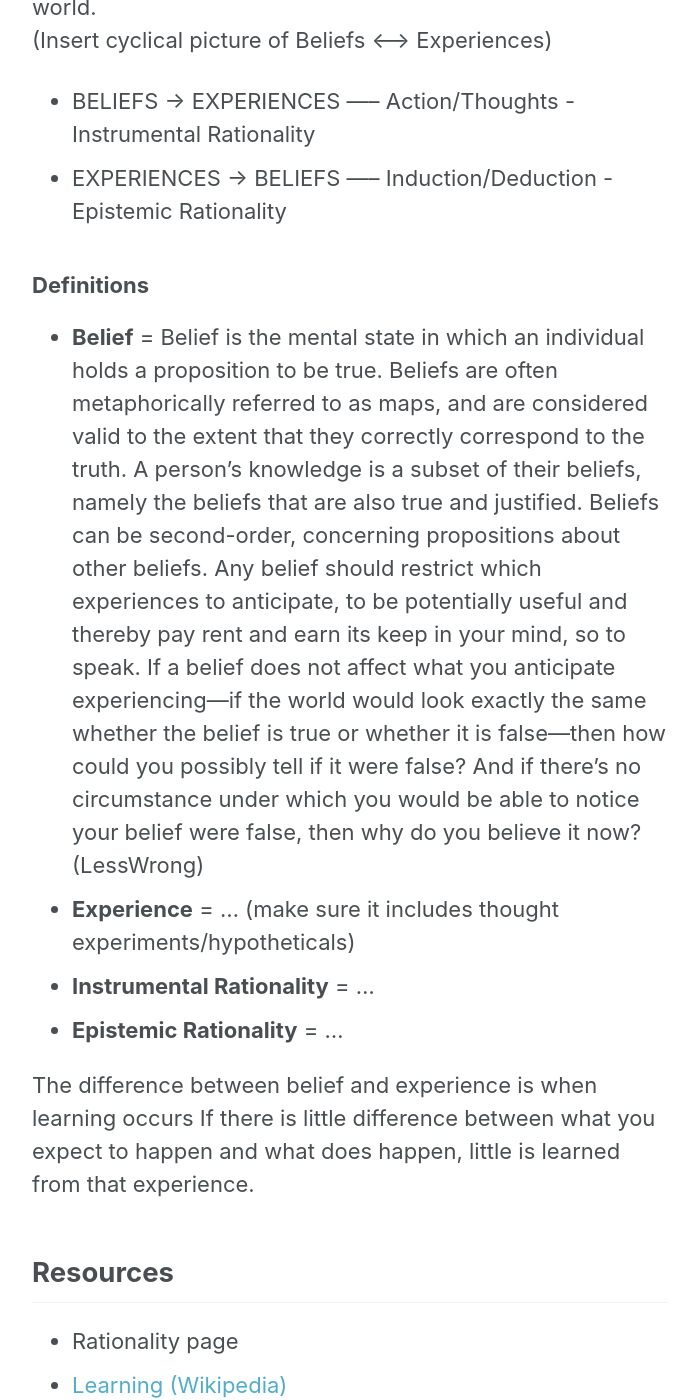
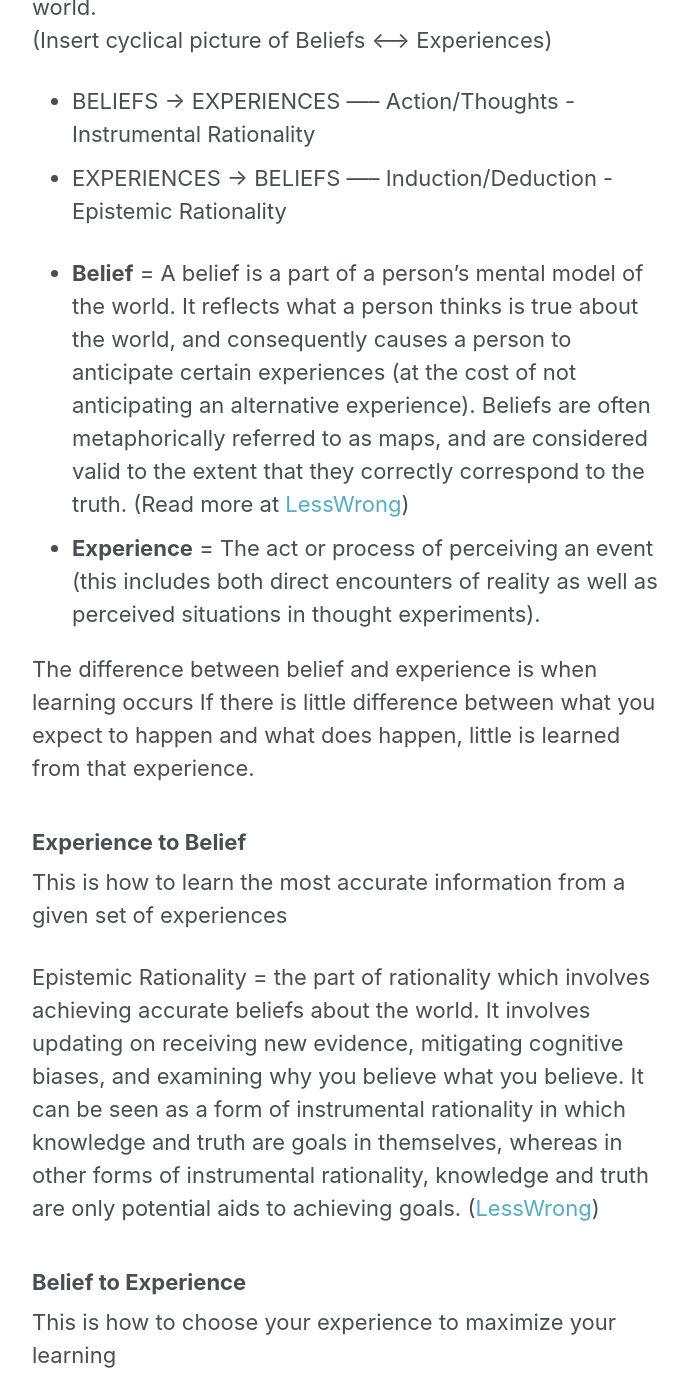
Before and after one commit to shanemileham/levelupmylife, a Jekyll site: the page built from _content/learning.md, in a window 1280 px wide and 1400 px high, scrolled down 488 px. Shown: the whole window, without its empty margins (290-989 px from the left). Built offline with Jekyll 4.4.1, drawn with Linux system fonts in a browser that asks for light colours; comment, search, counter and statistics services are not loaded; some of the changed text lies outside the part shown.

Commit message:
Working on learning doc

```diff
--- a/_content/learning.md
+++ b/_content/learning.md
@@ -5,21 +5,28 @@ title: Learning
 {% include toc %}
 
 ## Introduction to Learning
-### Model
+### Model and Definitions
 Learning is a cyclical process in which a person is exposed to experiences (either direct or hypothetical) which modify the person's existing knowledge and expectations about the world.
 (Insert cyclical picture of Beliefs <---> Experiences)
 - BELIEFS → EXPERIENCES ----- Action/Thoughts - Instrumental Rationality
 - EXPERIENCES → BELIEFS ----- Induction/Deduction - Epistemic Rationality
 
-### Definitions
-- **Belief** = Belief is the mental state in which an individual holds a proposition to be true. Beliefs are often metaphorically referred to as maps, and are considered valid to the extent that they correctly correspond to the truth. A person's knowledge is a subset of their beliefs, namely the beliefs that are also true and justified. Beliefs can be second-order, concerning propositions about other beliefs.
-Any belief should restrict which experiences to anticipate, to be potentially useful and thereby pay rent and earn its keep in your mind, so to speak. If a belief does not affect what you anticipate experiencing—if the world would look exactly the same whether the belief is true or whether it is false—then how could you possibly tell if it were false? And if there's no circumstance under which you would be able to notice your belief were false, then why do you believe it now? (LessWrong)
-- **Experience** = ... (make sure it includes thought experiments/hypotheticals)
-- **Instrumental Rationality** = ...
-- **Epistemic Rationality** = ...
+- **Belief** = A belief is a part of a person's mental model of the world. It reflects what a person thinks is true about the world, and consequently causes a person to anticipate certain experiences (at the cost of not anticipating an alternative experience). Beliefs are often metaphorically referred to as maps, and are considered valid to the extent that they correctly correspond to the truth. (Read more at [LessWrong](http://lesswrong.com/lw/i3/making_beliefs_pay_rent_in_anticipated_experiences/))
+- **Experience** = The act or process of perceiving an event (this includes both direct encounters of reality as well as perceived situations in thought experiments).
 
 The difference between belief and experience is when learning occurs
 If there is little difference between what you expect to happen and what does happen, little is learned from that experience.
+
+### Experience to Belief
+This is how to learn the most accurate information from a given set of experiences
+
+Epistemic Rationality = the part of rationality which involves achieving accurate beliefs about the world. It involves updating on receiving new evidence, mitigating cognitive biases, and examining why you believe what you believe. It can be seen as a form of instrumental rationality in which knowledge and truth are goals in themselves, whereas in other forms of instrumental rationality, knowledge and truth are only potential aids to achieving goals. ([LessWrong](https://wiki.lesswrong.com/wiki/Rationality#Epistemic_rationality))
+
+### Belief to Experience
+This is how to choose your experience to maximize your learning
+
+Instrumental Rationality ([LessWrong](https://wiki.lesswrong.com/wiki/Rationality#Instrumental_rationality))
+
 
 ## Resources
 - Rationality page
```
